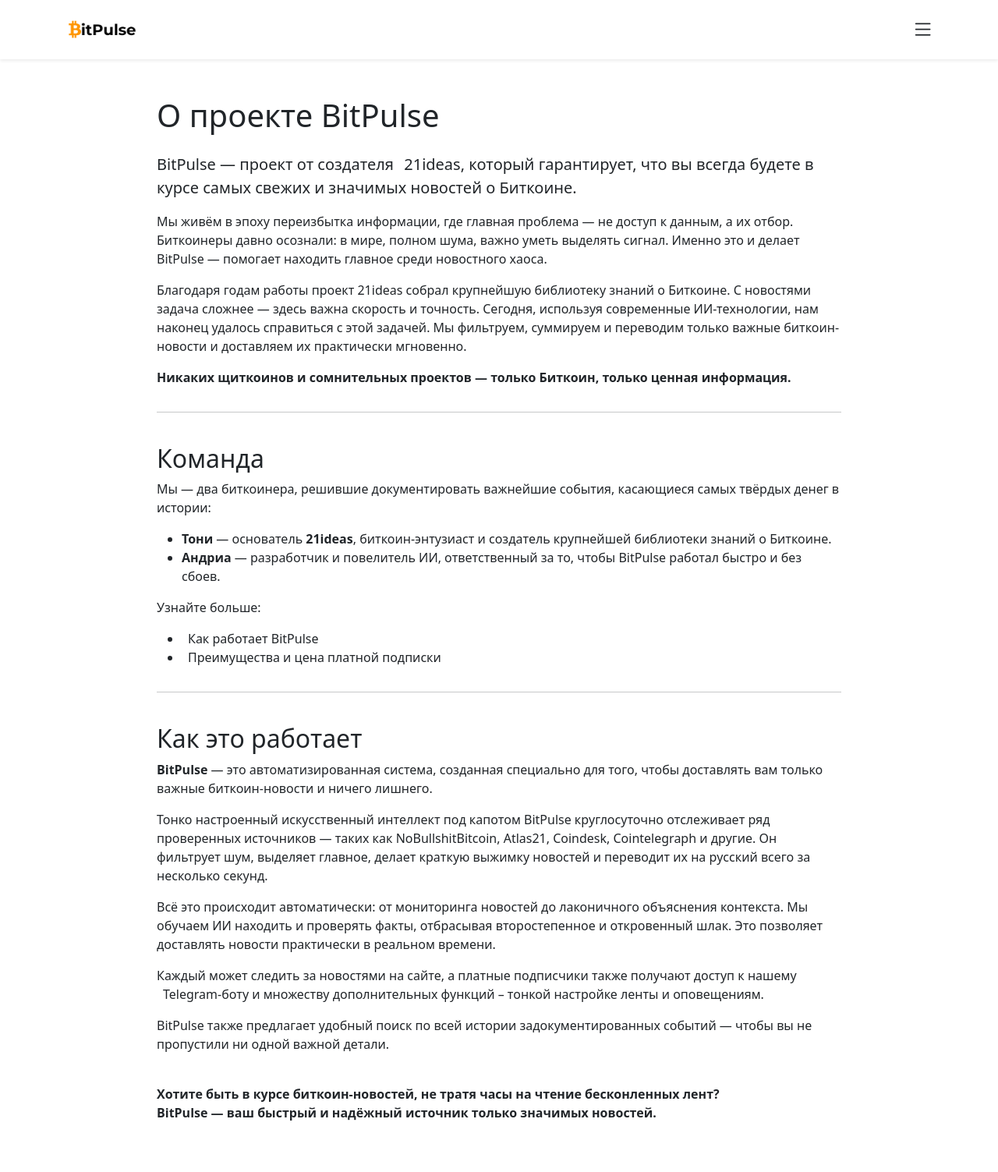
After one commit to AndriaSiradze/BitPureDjangoApp, a Django app: page /about in a window 1280 px wide. The commit adds this page. Shown: the whole page at 78% size. Run offline with Django 5.2, Linux system fonts and the light colour scheme; parts of the project's set-up code (start-up, migrations or seed data) failed here and were passed over.

Commit message:
created 1 hour delay

```diff
--- a/blogapp/urls.py
+++ b/blogapp/urls.py
@@ -5,8 +5,10 @@
 from blogapp.views import TitleDetailView
 
 app_name = BlogConfig.name
+
 urlpatterns = [
     path('', views.TitleListView.as_view(), name='index'),
     path('title/<int:pk>', TitleDetailView.as_view(), name='title_detail'),
     path("load_more_news/", views.load_more_news, name="load_more_news"),
+    path('about', views.AboutView.as_view(), name='about')
 ]
--- a/blogapp/views.py
+++ b/blogapp/views.py
@@ -6,7 +6,7 @@
 from django.shortcuts import redirect, render
 from django.template.loader import render_to_string
 from django.utils import timezone
-from django.views.generic import ListView, DetailView
+from django.views.generic import ListView, DetailView, TemplateView
 
 from blogapp.forms import CommentForm
 from blogapp.models import Title
@@ -68,3 +68,9 @@
                     status=201
                 )
         return redirect('blogapp:title_detail', pk=self.object.pk)
+
+class AboutView(TemplateView):
+    template_name = 'blogapp/about.html'
+
+class PremiumView(TemplateView):
+    template_name = 'blogapp/premium.html.html'
--- a/static/css/news.css
+++ b/static/css/news.css
@@ -205,7 +205,13 @@
 }
 
 #burgerMenu {
-  right: 0;
-  transform: none; /* disable translateX */
-  min-width: 220px;
+    right: 0;
+    transform: none; /* disable translateX */
+    min-width: 220px;
 }
+
+#custom-spinner {
+    color: #FF9500;
+    border-color: #FF9500;
+    border-right-color: transparent;
+}
--- /dev/null
+++ b/templates/blogapp/about.html
@@ -0,0 +1,65 @@
+{% extends 'blogapp/base.html' %}
+{% block title %}О проекте — BitPulse{% endblock %}
+
+{% block content %}
+<div class="row">
+  <div class="col-lg-10 mx-auto">
+    <div class="card news-card p-4">
+      <h1 class="mb-4">О проекте BitPulse</h1>
+      <p class="lead">
+        <strong>BitPulse</strong> — проект от создателя <a href="https://21ideas.org" class="tag-link">21ideas</a>, который гарантирует, что вы всегда будете в курсе самых свежих и значимых новостей о Биткоине.
+      </p>
+
+      <p>
+        Мы живём в эпоху переизбытка информации, где главная проблема — не доступ к данным, а их отбор. Биткоинеры давно осознали: в мире, полном шума, важно уметь выделять сигнал. Именно это и делает BitPulse — помогает находить главное среди новостного хаоса.
+      </p>
+
+      <p>
+        Благодаря годам работы проект 21ideas собрал крупнейшую библиотеку знаний о Биткоине. С новостями задача сложнее — здесь важна скорость и точность. Сегодня, используя современные ИИ-технологии, нам наконец удалось справиться с этой задачей. Мы фильтруем, суммируем и переводим только важные биткоин-новости и доставляем их практически мгновенно.
+      </p>
+
+      <p><strong>Никаких щиткоинов и сомнительных проектов — только Биткоин, только ценная информация.</strong></p>
+
+      <hr>
+
+      <h2 class="mt-4">Команда</h2>
+      <p>Мы — два биткоинера, решившие документировать важнейшие события, касающиеся самых твёрдых денег в истории:</p>
+      <ul>
+        <li><strong>Тони</strong> — основатель <strong>21ideas</strong>, биткоин-энтузиаст и создатель крупнейшей библиотеки знаний о Биткоине.</li>
+        <li><strong>Андриа</strong> — разработчик и повелитель ИИ, ответственный за то, чтобы BitPulse работал быстро и без сбоев.</li>
+      </ul>
+
+      <p>Узнайте больше:</p>
+      <ul>
+        <li><a href="#" class="tag-link">Как работает BitPulse</a></li>
+        <li><a href="#" class="tag-link">Преимущества и цена платной подписки</a></li>
+      </ul>
+
+      <hr>
+
+      <h2 class="mt-4">Как это работает</h2>
+      <p>
+        <strong>BitPulse</strong> — это автоматизированная система, созданная специально для того, чтобы доставлять вам только важные биткоин‑новости и ничего лишнего.
+      </p>
+
+      <p>
+        Тонко настроенный искусственный интеллект под капотом BitPulse круглосуточно отслеживает ряд проверенных источников — таких как NoBullshitBitcoin, Atlas21, Coindesk, Cointelegraph и другие. Он фильтрует шум, выделяет главное, делает краткую выжимку новостей и переводит их на русский всего за несколько секунд.
+      </p>
+
+      <p>
+        Всё это происходит автоматически: от мониторинга новостей до лаконичного объяснения контекста. Мы обучаем ИИ находить и проверять факты, отбрасывая второстепенное и откровенный шлак. Это позволяет доставлять новости практически в реальном времени.
+      </p>
+
+      <p>
+        Каждый может следить за новостями на сайте, а платные подписчики также получают доступ к нашему <a href="#" class="tag-link">Telegram‑боту</a> и множеству дополнительных функций – тонкой настройке ленты и оповещениям.
+      </p>
+
+      <p>
+        BitPulse также предлагает удобный поиск по всей истории задокументированных событий — чтобы вы не пропустили ни одной важной детали.
+      </p>
+
+      <p class="mt-4"><strong>Хотите быть в курсе биткоин‑новостей, не тратя часы на чтение бесконленных лент? <br> BitPulse — ваш быстрый и надёжный источник только значимых новостей.</strong></p>
+    </div>
+  </div>
+</div>
+{% endblock %}
--- a/templates/includes/navbar.html
+++ b/templates/includes/navbar.html
@@ -23,22 +23,24 @@
             <div id="burgerMenu"
                  class="custom-dropdown d-none position-absolute mt-2 bg-white rounded p-3 text-center">
                 {% if user.is_authenticated %}
-                    <a class="dropdown-item mb-2" href="#">О проекте</a>
+                    <a class="dropdown-item mb-2" href={% url 'blogapp:about' %}>О проекте</a>
                     <a class="dropdown-item mb-2" href="#">Подписаться</a>
                     <form method="post" action="{% url 'authapp:logout' %}">
                         {% csrf_token %}
                         <button class="dropdown-item" type="submit">Выйти</button>
                     </form>
                 {% else %}
-                    <a class="dropdown-item mb-2" href="#">О проекте</a>
+                    <a class="dropdown-item mb-2" href={% url 'blogapp:about' %}>О проекте</a>
                     <a class="dropdown-item mb-2" href="#">О подписке</a>
-                    <a class="dropdown-item" href="{% url 'authapp:login' %}">Войти</a>
+                    {% if user.is_superuser %}
+                        <a class="dropdown-item" href="{% url 'authapp:login' %}">Войти</a>
+                    {% endif %}
                 {% endif %}
                 <br>
-                <a class="dropdown-item mb-2" href="https://t.me/BitPureNews_bot"
-                   target="_blank">
-                    Читать в Телеграм
-                </a>
+                {#                <a class="dropdown-item mb-2" href="https://t.me/BitPureNews_bot"#}
+                {#                   target="_blank">#}
+                {#                    Читать в Телеграм#}
+                {#                </a>#}
                 <a class="dropdown-item mb-2" href="https://21ideas.org/" target="_blank">
                     Все о Биткоине
                 </a>
```
Also changed, not shown: templates/blogapp/premium.html (added, +47 -0 lines), templates/blogapp/titles_list.html (+7 -0 lines).
